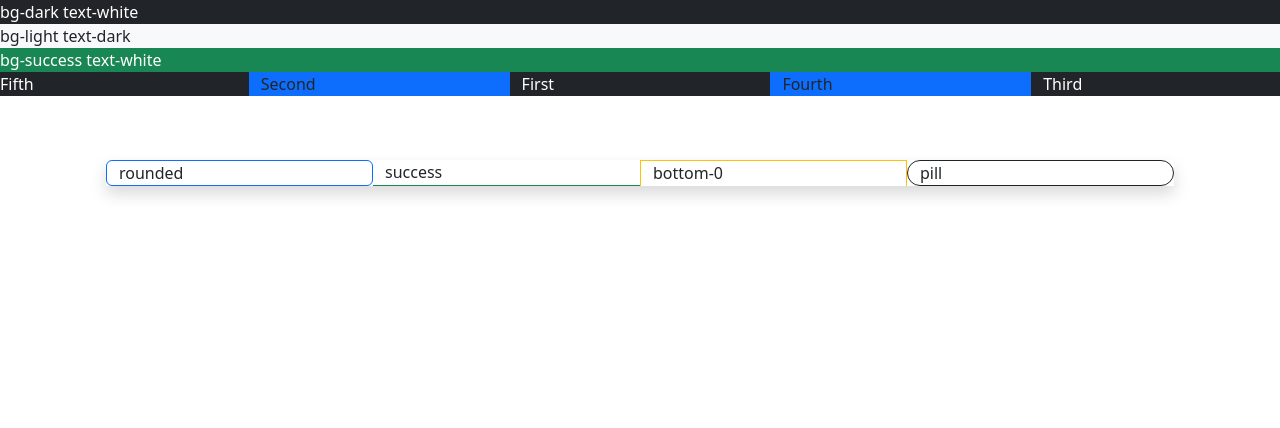
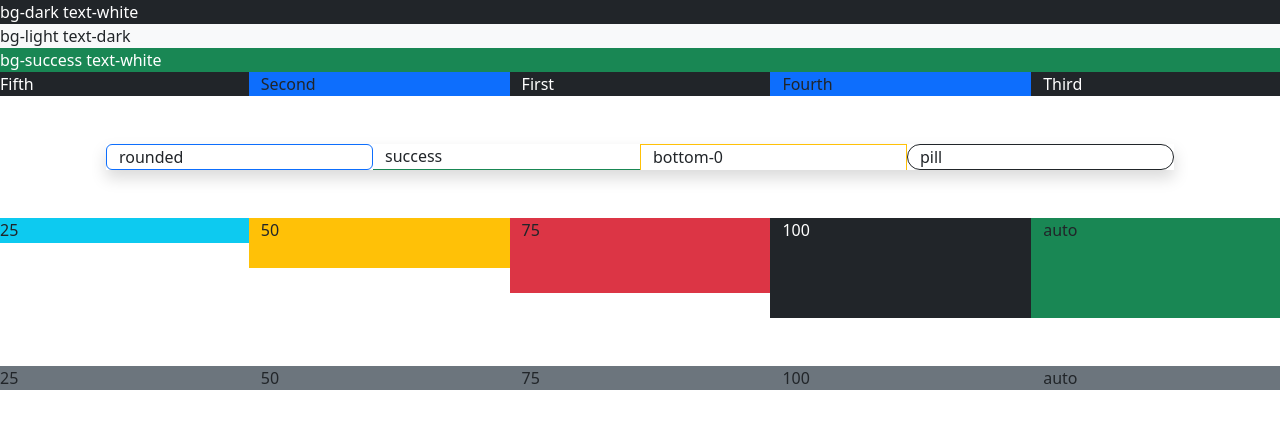
Before and after one commit to NoDanate/WebProg, a plain HTML site: page lesson/31.03..25/index.html in a window 1280 px wide. Drawn offline with nearby package versions, Linux system fonts and the light colour scheme.

Commit message:
Мелкие изменения

```diff
--- a/lesson/31.03..25/index.html
+++ b/lesson/31.03..25/index.html
@@ -62,7 +62,7 @@
         </section>
 
         <section>
-            <div class="container mt-3 p-5">
+            <div class="container mt-n3 p-5">
                 <div class="row row-cols-4 shadow">
                     <div class="col border border-primary rounded">rounded</div>
                     <div class="col border-bottom border-success">success</div>
@@ -71,6 +71,30 @@
                 </div>
             </div>
         </section>
+
+        <section>
+            <div class="containner">
+                <div class="row" style="height: 100px;">
+                    <div class="col bg-info pl-3 w-25 h-25">25</div>
+                    <div class="col bg-warning pl-3 w-50 h-50">50</div>
+                    <div class="col bg-danger pl-3 w-75 h-75">75</div>
+                    <div class="col bg-dark text-white pl-3 w-100 h-100">100</div>
+                    <div class="col bg-success pl-3 w-auto h-auto">auto</div>
+                </div>
+            </div>
+        </section>
+
+        <section>
+            <div class="containner mt-5 bg-secondary">
+                <div class="row">
+                    <div class="col">25</div>
+                    <div class="col">50</div>
+                    <div class="col">75</div>
+                    <div class="col">100</div>
+                    <div class="col">auto</div>
+                </div>
+            </div>
+        </section>
     </main>
 </body>
 </html>
```
